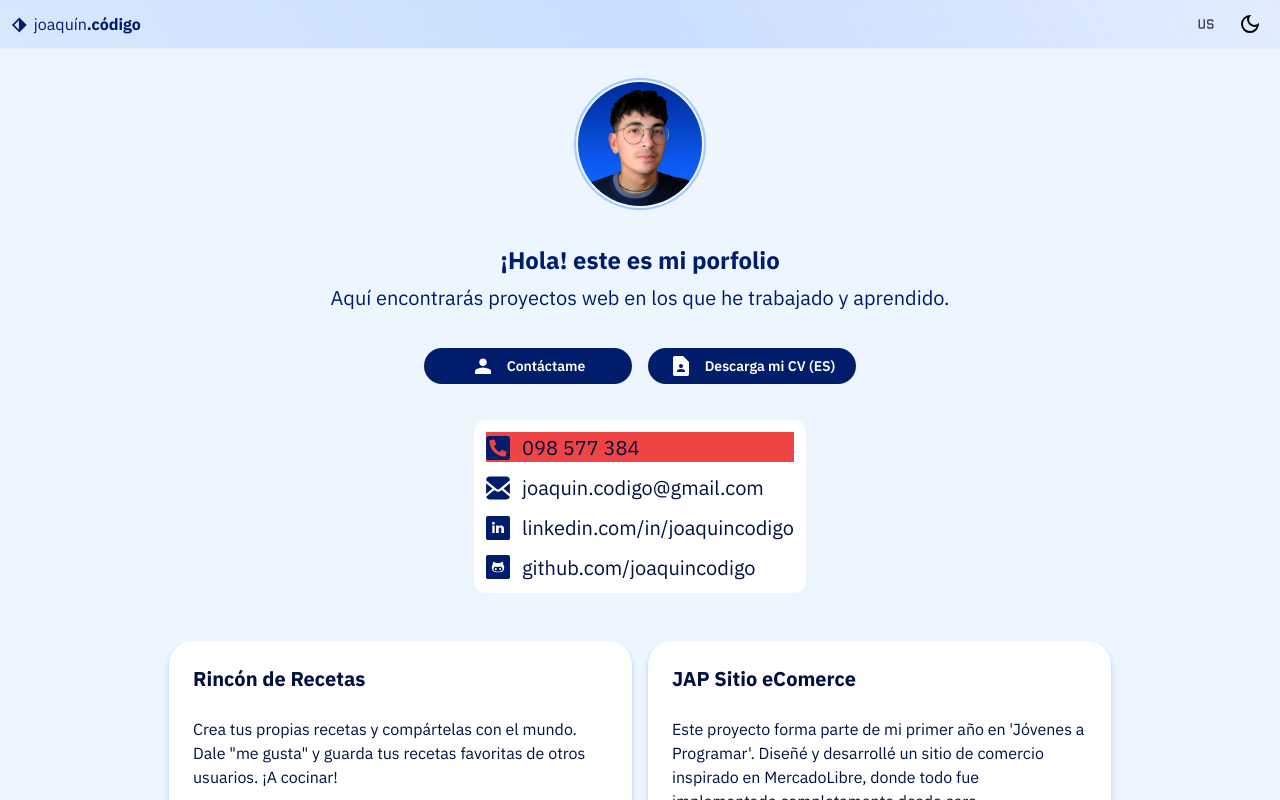
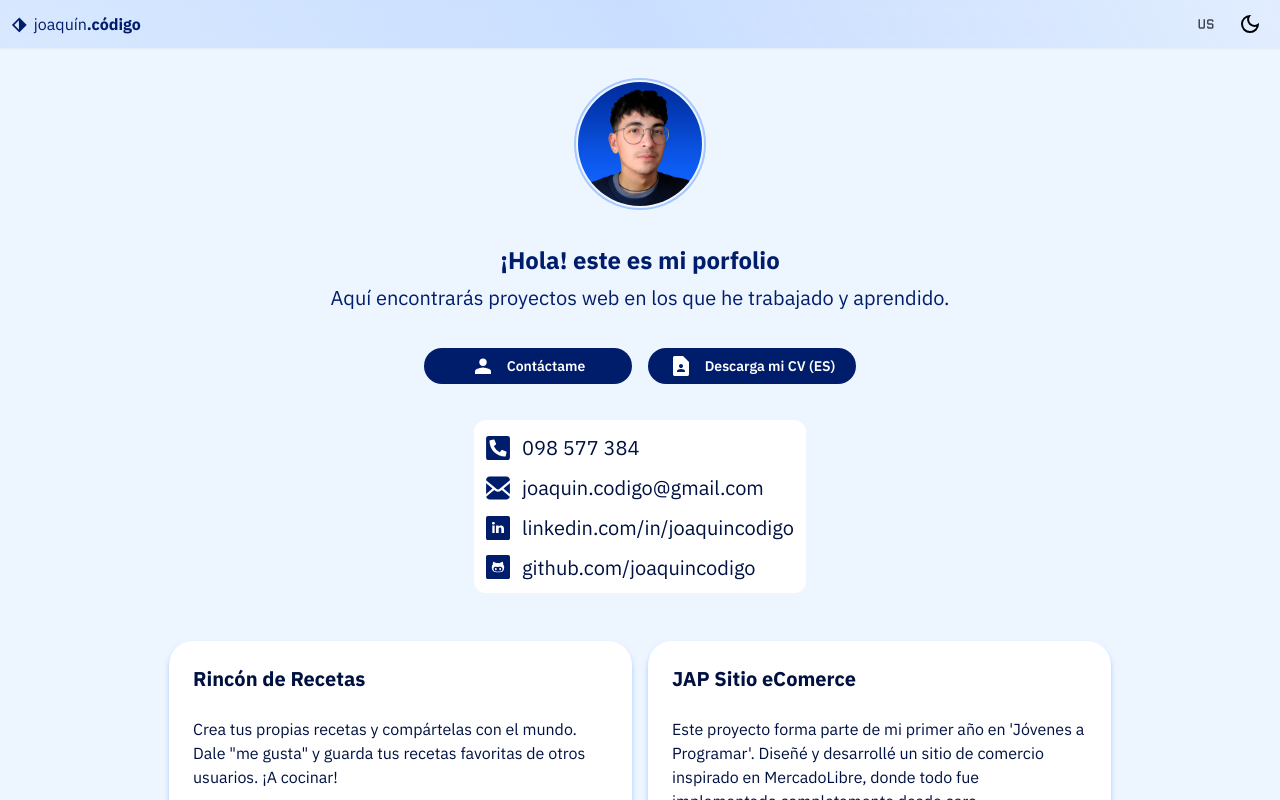
Before and after one commit to joaquincodigo/portfolio, a React (Create React App) app: page / in a window 1280 px wide. Both pictures are taken after a click on the button "Contáctame". Shown: the top 800 px of the page. Built offline with nearby package versions, Linux system fonts and the light colour scheme; the HTML template or start-up script is replaced by a standard one.

Commit message:
Removed testing red background on contact info

```diff
--- a/src/Components/ContactInfo.jsx
+++ b/src/Components/ContactInfo.jsx
@@ -21,7 +21,7 @@ const ContactInfo = ({ isContactInfoHidden }) => {
       className={`ContactInfo ${displayStatus} rounded-xl mb-6 py-3 px-3 mx-auto text-xl bg-white dark:bg-blue-90 text-blue-100 dark:text-blue-10`}
     >
       <ul className="flex flex-col space-y-2.5">
-        <li className="bg-red-500">
+        <li>
           <img
             className="w-6 align-middle me-3 inline-block"
             src={theme === "dark" ? PHONE_PALEBLUE_ICON : PHONE_DARKBLUE_ICON}
```
